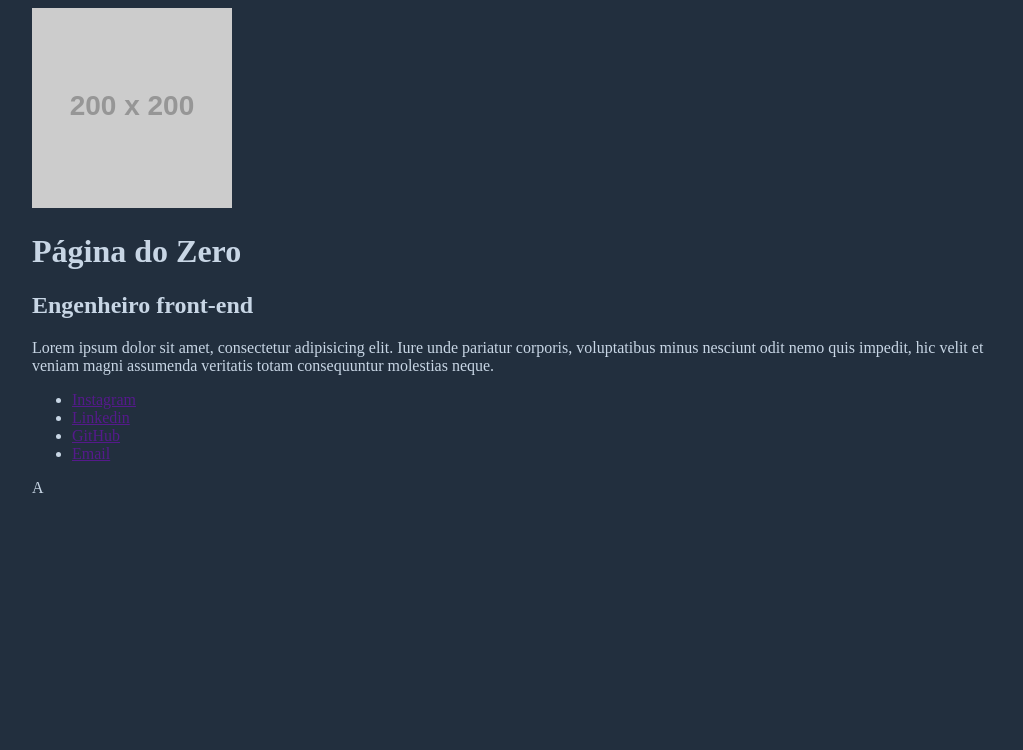
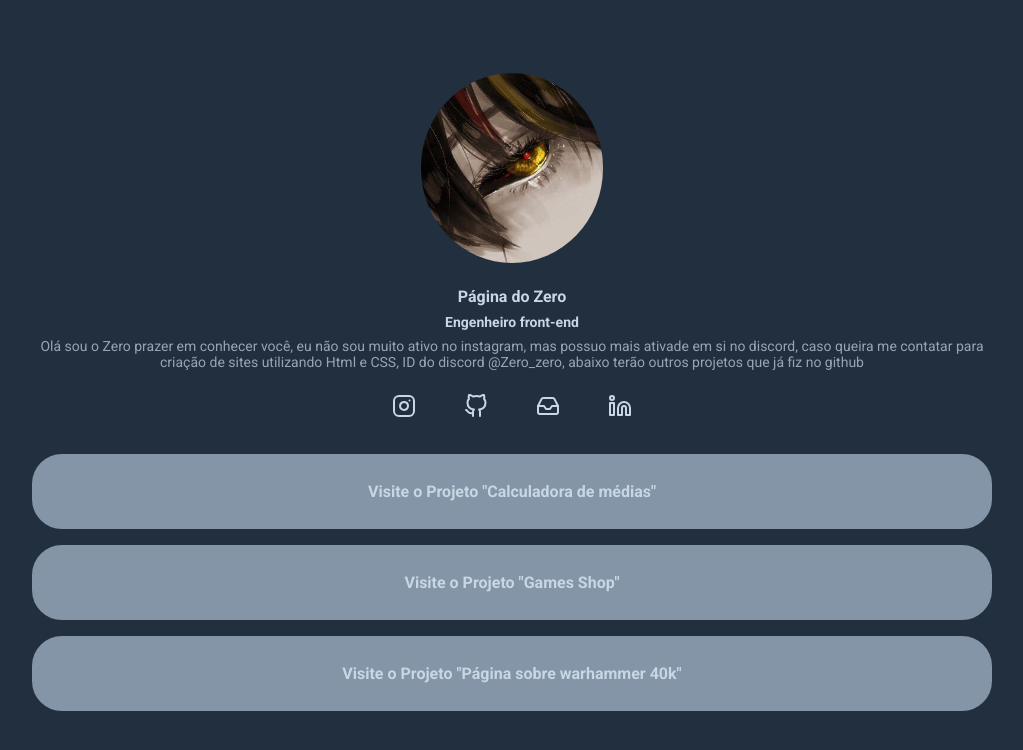
Before and after one commit to Mrzero001002/less, a website: page index.html in a window 1280 px wide. Shown: the whole page, without its empty margins (128-1151 px from the left). Drawn offline with Linux system fonts and the light colour scheme; placeholder pictures from the web are drawn by us.

Commit message:
finalizado

```diff
--- a/index.html
+++ b/index.html
@@ -5,26 +5,65 @@
     <meta name="viewport" content="width=device-width, initial-scale=1.0">
     <title>Página do Zero</title>
     <link rel="stylesheet" href="./build/styles/main.css">
+    <link rel="preconnect" href="https://fonts.googleapis.com">
+    <link rel="preconnect" href="https://fonts.gstatic.com" crossorigin>
+    <link href="https://fonts.googleapis.com/css2?family=Roboto:ital,wght@0,100..900;1,100..900&display=swap" rel="stylesheet">
 </head>
 <body>
     <div class="container">
         <header>
-            <img src="https://fakeimg.pl/200x200"/>
-            <h1>Página do Zero</h1>
-            <h2>Engenheiro front-end</h2>
-            <p>
-                Lorem ipsum dolor sit amet, consectetur adipisicing elit. Iure unde pariatur corporis, voluptatibus minus nesciunt odit nemo quis impedit, hic velit et veniam magni assumenda veritatis totam consequuntur molestias neque.
-            </p>
-
+            <img class="profile-avatar" src="./src/imgs/5bc4c7646fe1648c4d3d4ae406fa2baa.jpg"/>
+            <div class="profile-bio">
+                <h1 class="profile-bio-name">Página do Zero</h1>
+                <h2 class="profile-bio-work">Engenheiro front-end</h2>
+                <p class="profile-bio-desc">
+                    Olá sou o Zero prazer em conhecer você, eu não sou muito ativo no instagram, mas possuo mais ativade em si no discord, caso queira me contatar para criação de sites utilizando Html e CSS, ID do discord @Zero_zero, abaixo terão outros projetos que já fiz no github
+                </p>
+            </div>
         </header>
         <nav>
-            <ul>
-                <li><a href="">Instagram</a></li>
-                <li><a href="">Linkedin</a></li>
-                <li><a href="">GitHub</a></li>
-                <li><a href="">Email</a></li>
-            </ul>A
+            <ul class="social-links">
+                <li>
+                    <a href="https://www.instagram.com/pedro_fagiani_martins/">
+                        <img src="./src/imgs/instagram.svg">
+                    </a>
+                </li>
+                <li>
+                    <a href="https://github.com/Mrzero001002">
+                        <img src="./src/imgs/github.svg">
+                    </a>
+                </li>
+                <li>
+                    <a href="pedrofagiane4@gmail.com">
+                        <img src="./src/imgs/inbox.svg">
+                    </a>
+                </li>
+                <li>
+                    <a href="">
+                        <img src="./src/imgs/linkedin.svg" alt="Linkedin não possuido">
+                    </a>
+                </li>
+            </ul>
             <!-- Para fazer escrever mais de 1 linha por vez faz assim "ul>li*4>a" -->
+        </nav>
+        <nav>
+            <ul class="projetos">
+                <li class="projetos-itens">
+                    <a href="https://github.com/Mrzero001002/Projeto_Calculadora_M-dias">
+                        Visite o Projeto "Calculadora de médias"
+                    </a>
+                </li>
+                <li class="projetos-itens">
+                    <a href="https://github.com/Mrzero001002/Site_games_shop">
+                        Visite o Projeto "Games Shop"
+                    </a>
+                </li>
+                <li class="projetos-itens">
+                    <a href="https://github.com/Mrzero001002/Site_games_shop">
+                        Visite o Projeto "Página sobre warhammer 40k"
+                    </a>
+                </li>
+            </ul>
         </nav>
     </div>
 </body>
--- a/src/styles/main.less
+++ b/src/styles/main.less
@@ -1,17 +1,37 @@
-@import 'variaveis.less';
+@import 'mapas.less';
+
 @breakpointMobile: ~"(max-width: 767px)";
 @breakpointTablet: ~"(max-width: 1023px)";
 // Spcaping, quando escrevemos um contéudo 🔝ele será compilado
 
+.marginbottom8{
+    margin-bottom: 8px;
+}
+
+* {
+    padding: 0;
+    margin: 0;
+    box-sizing: border-box;
+    font-family: "Roboto", sans-serif;
+}
+
 body{
-    background-color:@cordefundo;
-    color: @CorPrincipal;
+    background-color:#colors[backgroundColor];
+    color: #colors[textcolor];
+}
+
+li{
+    list-style: none;
 }
 
 .container {
     max-width: 960px;
     width: 100%;
     margin: 0 auto;
+    height: 100vh;
+    display: flex;
+    flex-direction: column;
+    justify-content: center;
 
     @media @breakpointTablet{
         max-width: 80%;
@@ -25,3 +45,74 @@ body{
     // Efeito cascata: Caso tenhamos 2 breakpoints o com maior valor EX: Tablet com 1023, ele ocupará também a versão de cell
     // Então colocar ele para ocorrer antes do break de celular.
 }
+
+header{
+    padding-bottom: 24px;
+
+    .profile-avatar {
+        display: block;
+        margin: 0 auto 24px;
+        height: 190px;
+        border-radius: 50%;
+    }
+}
+
+.profile-bio{
+    text-align: center;
+    &-name{
+        font-size: 16px;
+        .marginbottom8();
+    }
+
+    &-work{
+        font-size: 14px;
+        .marginbottom8();
+    }
+
+    &-desc{
+        font-size: 14px;
+        opacity: 0.7;
+    }
+}
+
+.social-links{
+    display: flex;
+    justify-content: space-between;
+    max-width: 240px;
+    width: 100%;
+    margin: 0 auto;
+    li{
+
+        img{
+            transition: all ease .3s;
+            &:hover{
+                transform: scale(1.6);
+            }
+        }
+    }
+}
+
+.projetos{
+    margin-top: 32px;
+
+    &-itens{
+        a{
+            text-decoration: none;
+            background-color: #colors[buttoncolor];
+            display: block;
+            padding: 26px 20px;
+            margin-bottom: 16px;
+            border: 2px solid #colors[buttoncolor];
+            border-radius: 30px;
+            text-align: center;
+            color: #colors[textcolor];
+            font-weight: bold;
+            transition: all ease .5s;
+
+            &:hover{
+                background-color: transparent;
+                color: #colors[buttoncolor];
+            }
+        }
+    }
+}
--- /dev/null
+++ b/src/styles/mapas.less
@@ -0,0 +1,5 @@
+#colors() {
+    backgroundColor: #222f3e;
+    buttoncolor: #8395a7;
+    textcolor: #c8d6e5;
+}
```
Also changed, not shown: build/styles/main.css, build/styles/teste.css (added), src/imgs/5bc4c7646fe1648c4d3d4ae406fa2baa.jpg (added), src/imgs/github.svg (added), src/imgs/inbox.svg (added), src/imgs/instagram.svg (added), src/imgs/linkedin.svg (added).
